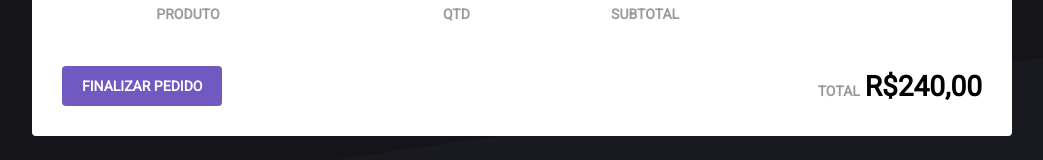
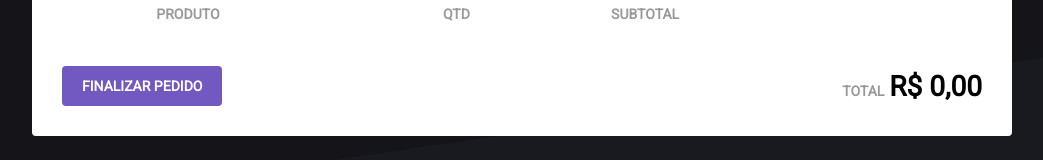
Before and after one commit to BrunoCesarAngst/e-commerce-arch-flux, a React (Create React App) app: page /cart in a window 1280 px wide. Shown: the part 177-337 px from the top of the page, without its empty margins (118-1161 px from the left). Built offline with nearby package versions, Linux system fonts and the light colour scheme.

Commit message:
feat: calculando os totais

```diff
--- a/src/pages/Cart/index.js
+++ b/src/pages/Cart/index.js
@@ -10,12 +10,14 @@ import {
   MdDelete,
 } from 'react-icons/md';
 
+import { formatPrice } from '../../util/format';
+
 import * as CartActions from '../../store/modules/cart/actions';
 
 import { Container, ProductTable, Total } from './styles';
 
 // recebendo a propriedade cart
-function Cart({ cart, removeFromCart, updateAmount }) {
+function Cart({ cart, total, removeFromCart, updateAmount }) {
   function increment(product) {
     updateAmount(product.id, product.amount + 1);
   }
@@ -59,7 +61,7 @@ function Cart({ cart, removeFromCart, updateAmount }) {
                 </div>
               </td>
               <td>
-                <strong>R$240,00</strong>
+                <strong>{product.subtotal}</strong>
               </td>
               <td>
                 {/* removendo o produto */}
@@ -80,7 +82,7 @@ function Cart({ cart, removeFromCart, updateAmount }) {
 
         <Total>
           <span>TOTAL</span>
-          <strong>R$240,00</strong>
+          <strong>{total}</strong>
         </Total>
       </footer>
     </Container>
@@ -89,8 +91,20 @@ function Cart({ cart, removeFromCart, updateAmount }) {
 
 // pegando informações do state e mapeando para props pro component
 const mapStateToProps = state => ({
-  // cart recebe o state do reducer de cart
-  cart: state.cart,
+  // cart recebe o state do reducer de cart e com o map criando o subtotal
+  cart: state.cart.map(product => ({
+    // copiando todos os dados do product
+    ...product,
+    subtotal: formatPrice(product.price * product.amount),
+  })),
+  // criando a propriedade total pegando o array de valor reduzindo a um único valor
+  total: formatPrice(
+    // recebemos o valor total e cada produto
+    state.cart.reduce((total, product) => {
+      return total + product.price * product.amount;
+      // iniciando com zero
+    }, 0)
+  ),
 });
 
 const mapDispatchToProps = dispatch =>
```
Also changed, not shown: 1 other file (tests, documents, lock files or other folders).
